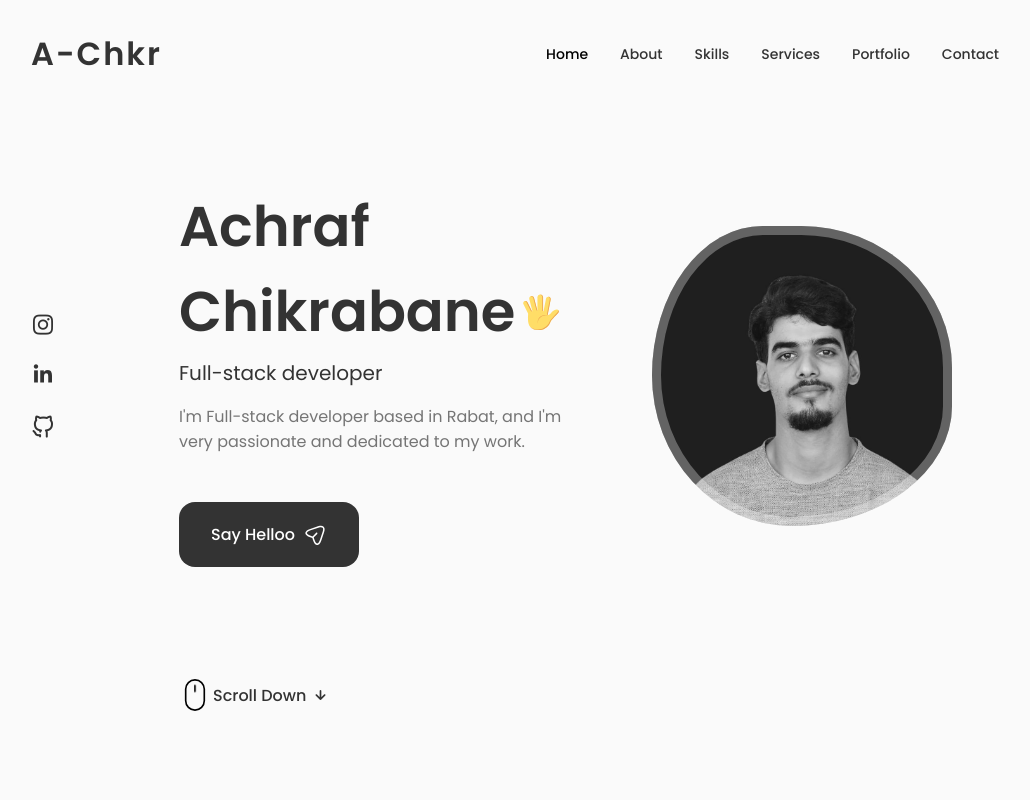
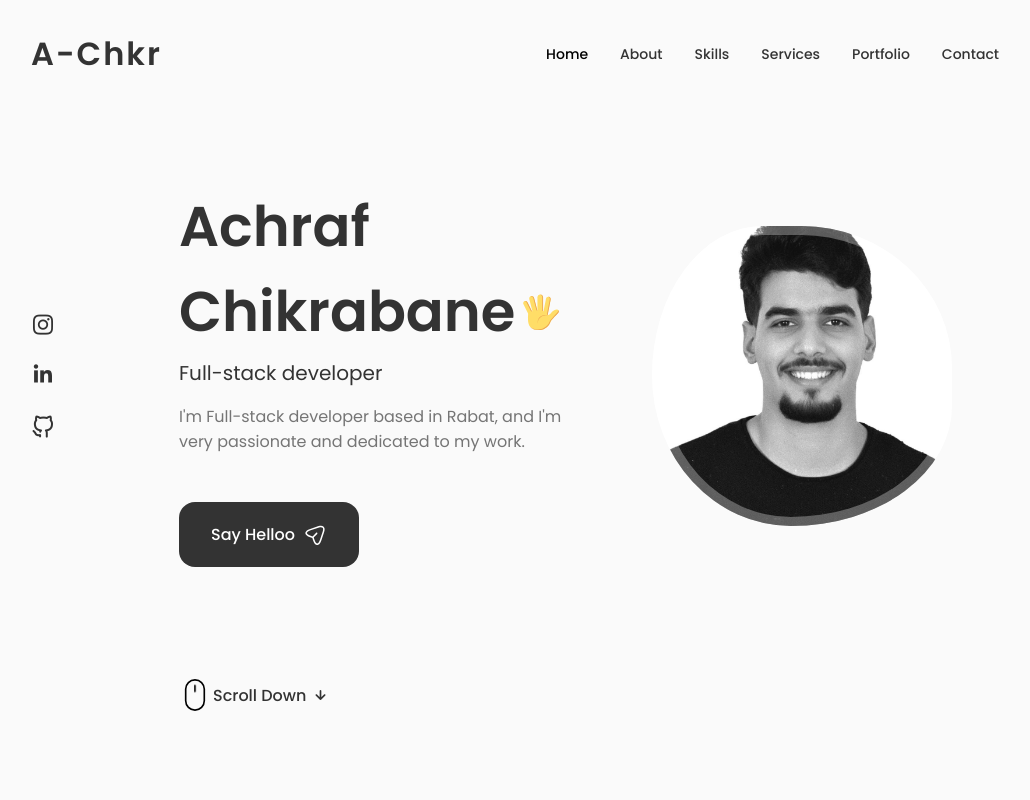
Before and after one commit to achraftes/Portfolio-website, a React (Vite) app: page / in a window 1280 px wide. Shown: the top 800 px of the page, without its empty margins (125-1155 px from the left). Built offline with nearby package versions, Linux system fonts and the light colour scheme.

Commit message:
change image  for  page  home

```diff
--- a/src/components/home/home.css
+++ b/src/components/home/home.css
@@ -61,7 +61,7 @@
 
 
 .home__img {
-    background: url(../../assets//profile2.jpg);
+    background: url(../../assets//bild.jpeg);
     background-repeat: no-repeat;
     background-position: center;
     background-size: cover;
```
